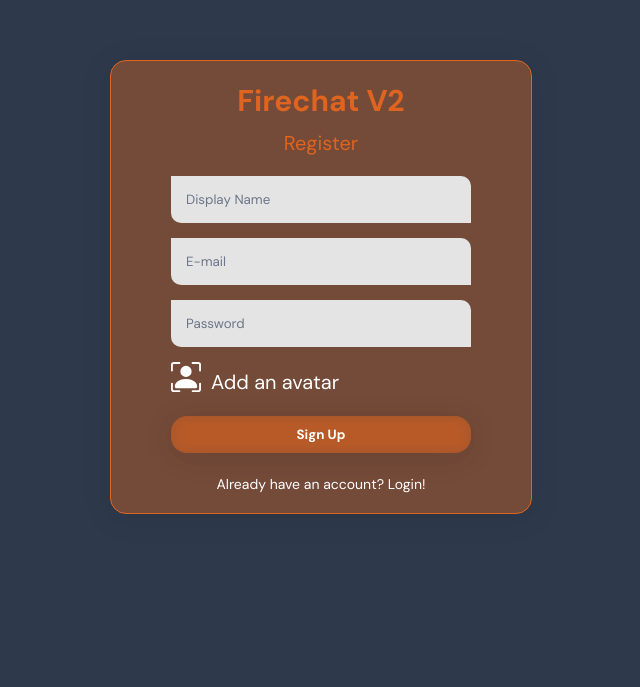
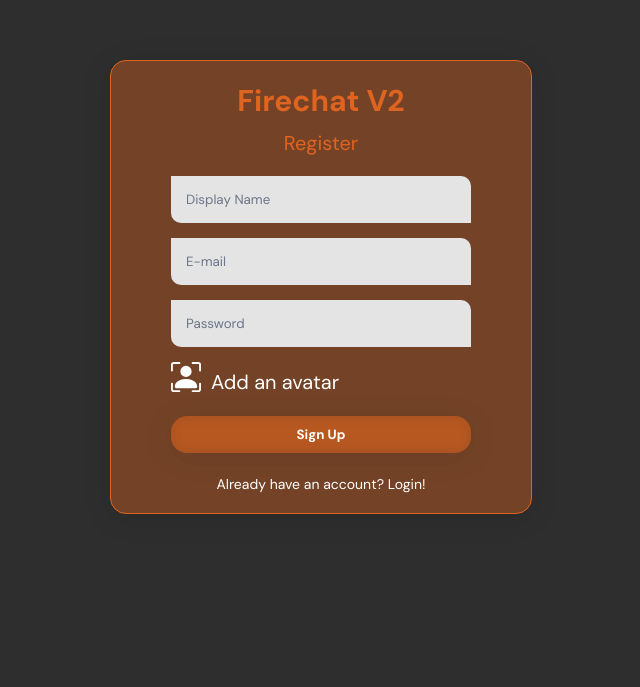
Before and after one commit to MBMarsell/firechat-v2, a React (Create React App) app: page / in a window 1280 px wide. Shown: the part 113-800 px from the top of the page, without its empty margins (319-959 px from the left). Built offline with nearby package versions, Linux system fonts and the light colour scheme.

Commit message:
change color

```diff
--- a/src/container/Login/Login.scss
+++ b/src/container/Login/Login.scss
@@ -1,5 +1,5 @@
 .form__container {
-  background-color: var(--primary-color);
+  background-color: var(--grayDark-color);
   height: 100vh;
 
   display: flex;
--- a/src/container/Register/Register.scss
+++ b/src/container/Register/Register.scss
@@ -1,5 +1,5 @@
 .form__container {
-  background-color: var(--primary-color);
+  background-color: var(--grayDark-color);
   height: 100vh;
 
   display: flex;
```
